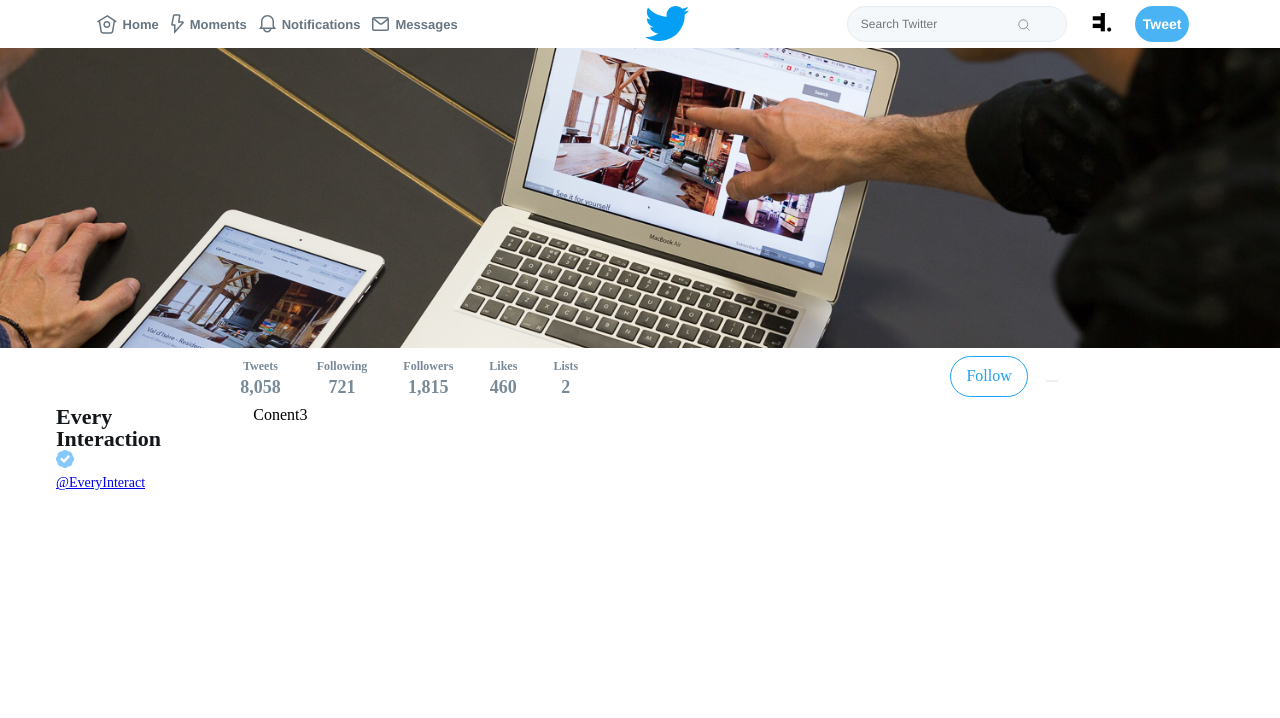
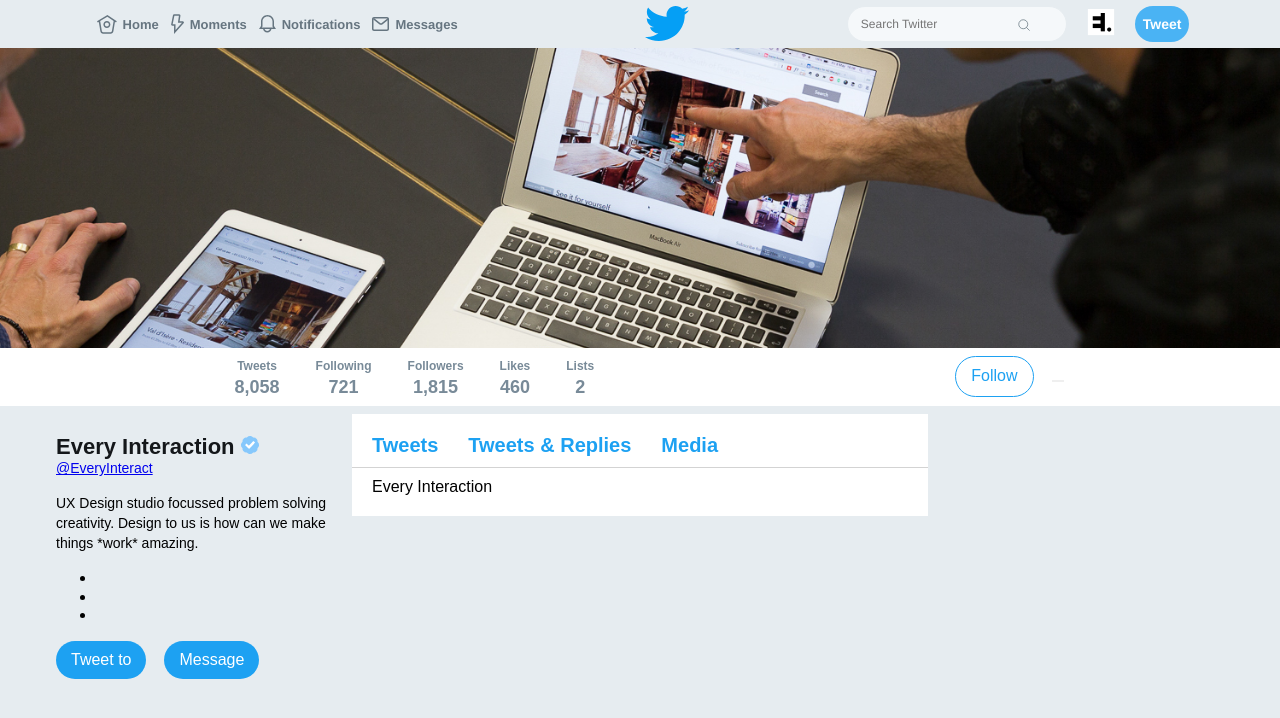
Before and after one commit to soovql/twitter-demo-frontend, a React (Create React App) app: page / in a window 1280 px wide. Shown: the top 718 px of the page. Built offline with nearby package versions, Linux system fonts and the light colour scheme.

Commit message:
attempt at twitter card

```diff
--- a/src/index.css
+++ b/public/index.css
@@ -2,4 +2,5 @@
   margin: 0;
   padding: 0;
   font-family: sans-serif;
+  background-color: #e6ecf0;
 }
--- a/public/index.html
+++ b/public/index.html
@@ -1,40 +1,18 @@
 <!DOCTYPE html>
 <html lang="en">
+
 <head>
   <meta charset="utf-8">
   <meta name="viewport" content="width=device-width, initial-scale=1, shrink-to-fit=no">
   <meta name="theme-color" content="#000000">
-    <!--
-      manifest.json provides metadata used when your web app is added to the
-      homescreen on Android. See https://developers.google.com/web/fundamentals/engage-and-retain/web-app-manifest/
-    -->
+  <link rel="stylesheet" type="text/css" href="%PUBLIC_URL%/index.css">
   <link rel="manifest" href="%PUBLIC_URL%/manifest.json">
   <link rel="shortcut icon" href="%PUBLIC_URL%/favicon.ico">
-    <!--
-      Notice the use of %PUBLIC_URL% in the tags above.
-      It will be replaced with the URL of the `public` folder during the build.
-      Only files inside the `public` folder can be referenced from the HTML.
+  <title>Twitter Frontend Demo Test</title>
+</head>
 
-      Unlike "/favicon.ico" or "favicon.ico", "%PUBLIC_URL%/favicon.ico" will
-      work correctly both with client-side routing and a non-root public URL.
-      Learn how to configure a non-root public URL by running `npm run build`.
-    -->
-    <title>React App</title>
-  </head>
 <body>
-    <noscript>
-      You need to enable JavaScript to run this app.
-    </noscript>
   <div id="root"></div>
-    <!--
-      This HTML file is a template.
-      If you open it directly in the browser, you will see an empty page.
+</body>
 
-      You can add webfonts, meta tags, or analytics to this file.
-      The build step will place the bundled scripts into the <body> tag.
-
-      To begin the development, run `npm start` or `yarn start`.
-      To create a production bundle, use `npm run build` or `yarn build`.
-    -->
-  </body>
 </html>
--- a/src/App.css
+++ /dev/null
@@ -1,28 +0,0 @@
-.App {
-  text-align: center;
-}
-
-.App-logo {
-  animation: App-logo-spin infinite 20s linear;
-  height: 80px;
-}
-
-.App-header {
-  background-color: #222;
-  height: 150px;
-  padding: 20px;
-  color: white;
-}
-
-.App-title {
-  font-size: 1.5em;
-}
-
-.App-intro {
-  font-size: large;
-}
-
-@keyframes App-logo-spin {
-  from { transform: rotate(0deg); }
-  to { transform: rotate(360deg); }
-}
--- a/src/Buttons.js
+++ b/src/Buttons.js
@@ -7,4 +7,5 @@
   padding: 10px 15px;
   outline: none;
   border-radius: 100px;
+  margin-right: 18px;
 `;
--- a/src/MainBlock.js
+++ b/src/MainBlock.js
@@ -2,18 +2,19 @@
 import styled from "styled-components";
 import tick from "./img/Tick.png";
 import { Grid, Col, Row } from "react-flexbox-grid";
+import TwitterCardItem from "./TweetCard.js";
+import { Button } from "./Buttons";
 
-/*export const PageContainer = styled.div`
-  background: #e6ecf0;
+const UserInfo = styled.div`
+  margin-top: 30px;
 `;
-*/
-
-const UserInfo = styled.div``;
 const UserInfoName = styled.div`
   color: #14171a;
   font-size: 22px;
   line-height: 22px;
   font-weight: bold;
+  float: left;
+  padding-right: 6px;
 `;
 
 const UserInfoNickname = styled.div`
@@ -21,15 +22,41 @@
   font-size: 14px;
   line-height: 21px;
 `;
-const UserInfoDescription = styled.p``;
+const UserInfoDescription = styled.p`
+  font-size: 14px;
+  line-height: 20px;
+  color: 14171a;
+`;
 
 const UserInfoMore = styled.ul``;
 const UserInfoMoreItem = styled.li``;
 
+const TwitterFeed = styled.div`
+  margin-top: 8px;
+`;
+const FeedTabs = styled.ul`
+  background-color: #fff;
+  padding: 20px 20px 10px;
+  margin: 0 auto;
+  border-bottom: 1px solid lightgrey;
+`;
+
+const FeedTabsItem = styled.li`
+  display: inline-block;
+  list-style: none;
+  color: #1da1f2;
+  font-size: 20px;
+  font-weight: bold;
+  padding-right: 30px;
+  &:active {
+    font-size: #000;
+  }
+`;
+
 const PageContainer = props => (
   <Grid>
     <Row>
-      <Col sm={3} md={2} lg={1}>
+      <Col sm={3}>
         <UserInfo>
           <UserInfoName>Every Interaction</UserInfoName>
           <img src={tick} title="Verified account" alt="Approved User Tick" />
@@ -37,12 +64,30 @@
           <UserInfoNickname>
             <a href="https://twitter.com/EveryInteract">@EveryInteract</a>
           </UserInfoNickname>
+          <UserInfoDescription>
+            UX Design studio focussed problem solving creativity. Design to us
+            is how can we make things *work* amazing.{" "}
+          </UserInfoDescription>
+          <UserInfoMore>
+            <UserInfoMoreItem />
+            <UserInfoMoreItem />
+            <UserInfoMoreItem />
+          </UserInfoMore>
+          <Button primary>Tweet to</Button>
+          <Button primary>Message</Button>
         </UserInfo>
       </Col>
-      <Col sm={3} md={2} lg={1} />
-      <Col sm={3} md={2} lg={1}>
-        Conent3
+      <Col sm={6}>
+        <TwitterFeed>
+          <FeedTabs>
+            <FeedTabsItem>Tweets </FeedTabsItem>
+            <FeedTabsItem>Tweets & Replies</FeedTabsItem>
+            <FeedTabsItem>Media</FeedTabsItem>
+          </FeedTabs>
+          <TwitterCardItem />
+        </TwitterFeed>
       </Col>
+      <Col sm={3} />
     </Row>
   </Grid>
 );
--- a/src/Menu.js
+++ b/src/Menu.js
@@ -17,7 +17,6 @@
 const NavMenuMore = styled.button`
   outline: none;
   border: none;
-  margin-left: 18px;
 `;
 const StatisticsNav = styled.ul`
   text-align: center;
--- a/src/TweetCard.js
+++ b/src/TweetCard.js
@@ -0,0 +1,22 @@
+import React from "react";
+import styled from "styled-components";
+import avatarSmall from "./img/Avatar.png";
+
+const TwitterPostWrap = styled.div`
+  background: #fff;
+  padding: 10px 20px 20px;
+`;
+const TwitterAuthor = styled.div``;
+const TwitterAuthorNickname = styled.div``;
+const TwitterPost = styled.div``;
+
+class TwitterCardItem extends React.Component {
+  render() {
+    return (
+      <TwitterPostWrap>
+        <TwitterAuthor>Every Interaction</TwitterAuthor>
+      </TwitterPostWrap>
+    );
+  }
+}
+export default TwitterCardItem;
```
Lines whose indentation alone changed are shown as unchanged.
